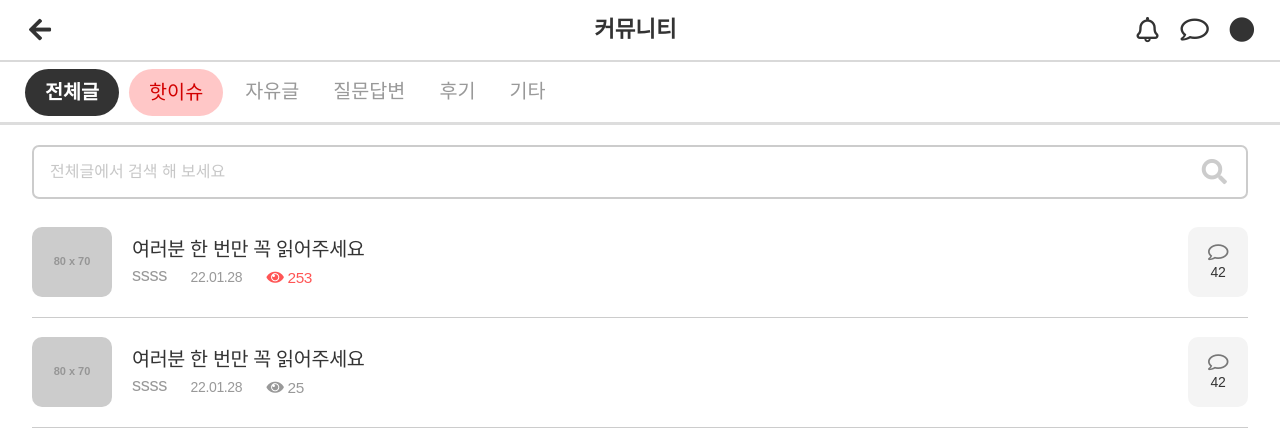
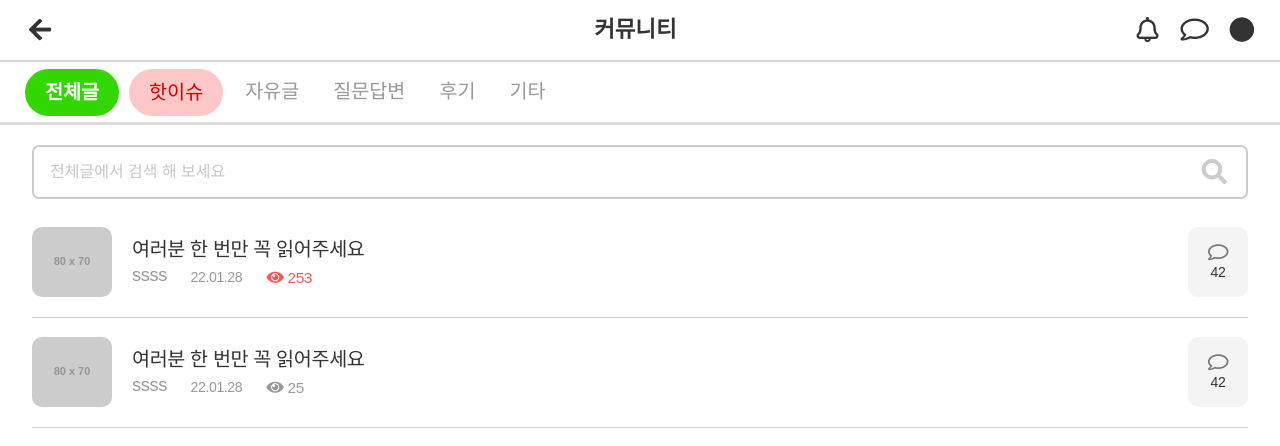
Before and after one commit to whdldi/sementic_nad, a plain HTML site: page index.html in a window 1280 px wide. Drawn offline with nearby package versions, Linux system fonts and the light colour scheme; placeholder pictures from the web are drawn by us.

Commit message:
Add files via upload

```diff
--- a/css/index.css
+++ b/css/index.css
@@ -202,7 +202,7 @@ i.icon {
 
 /* 전체,핫이슈 카테고리 버튼 활성화 됐을때 */
 .tab_list .on.all {
-     background-color: #333;
+     background-color: #32d700;
      color: #fff;
      border: none;
      transition: 0.24s;
```
